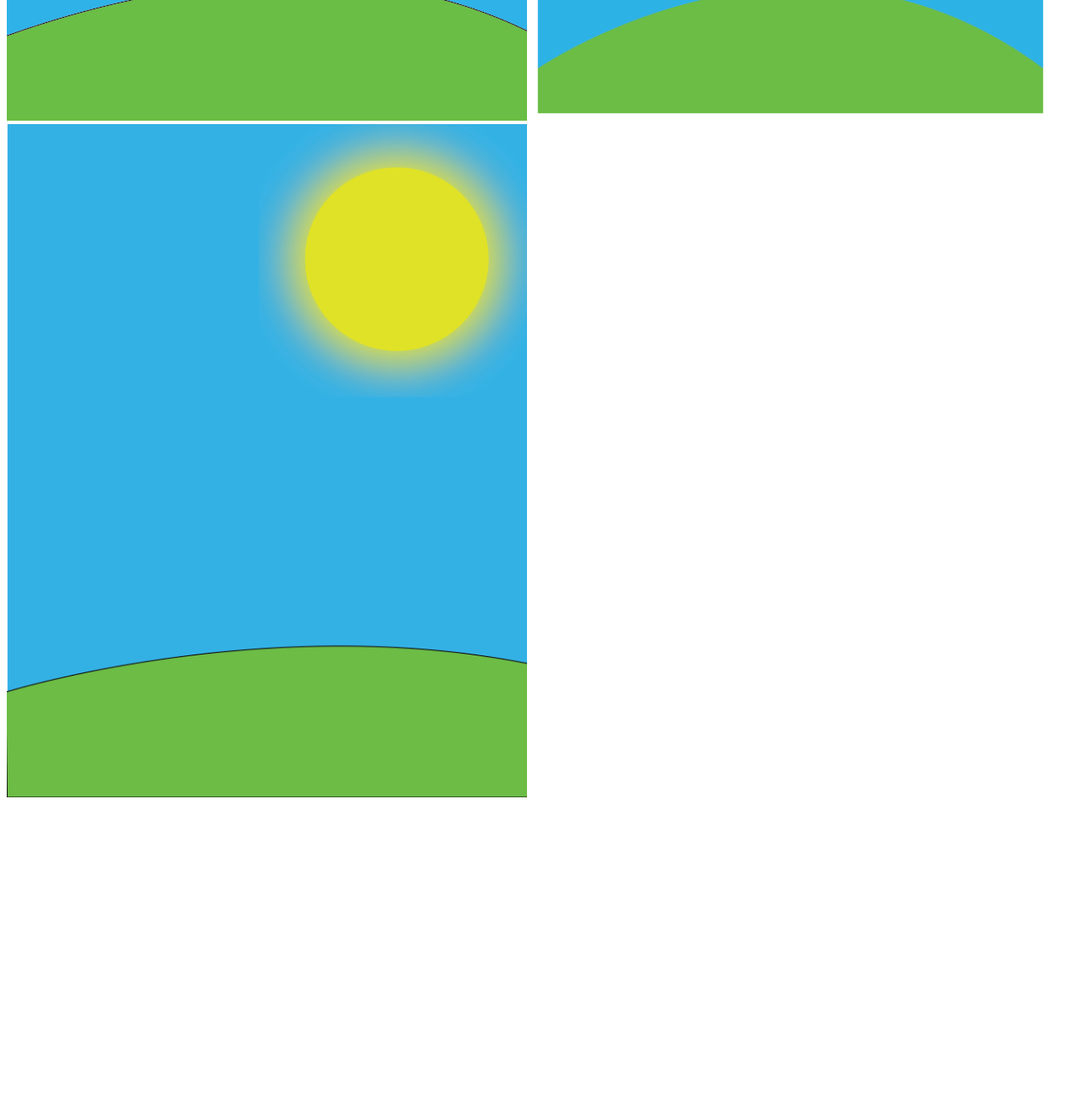
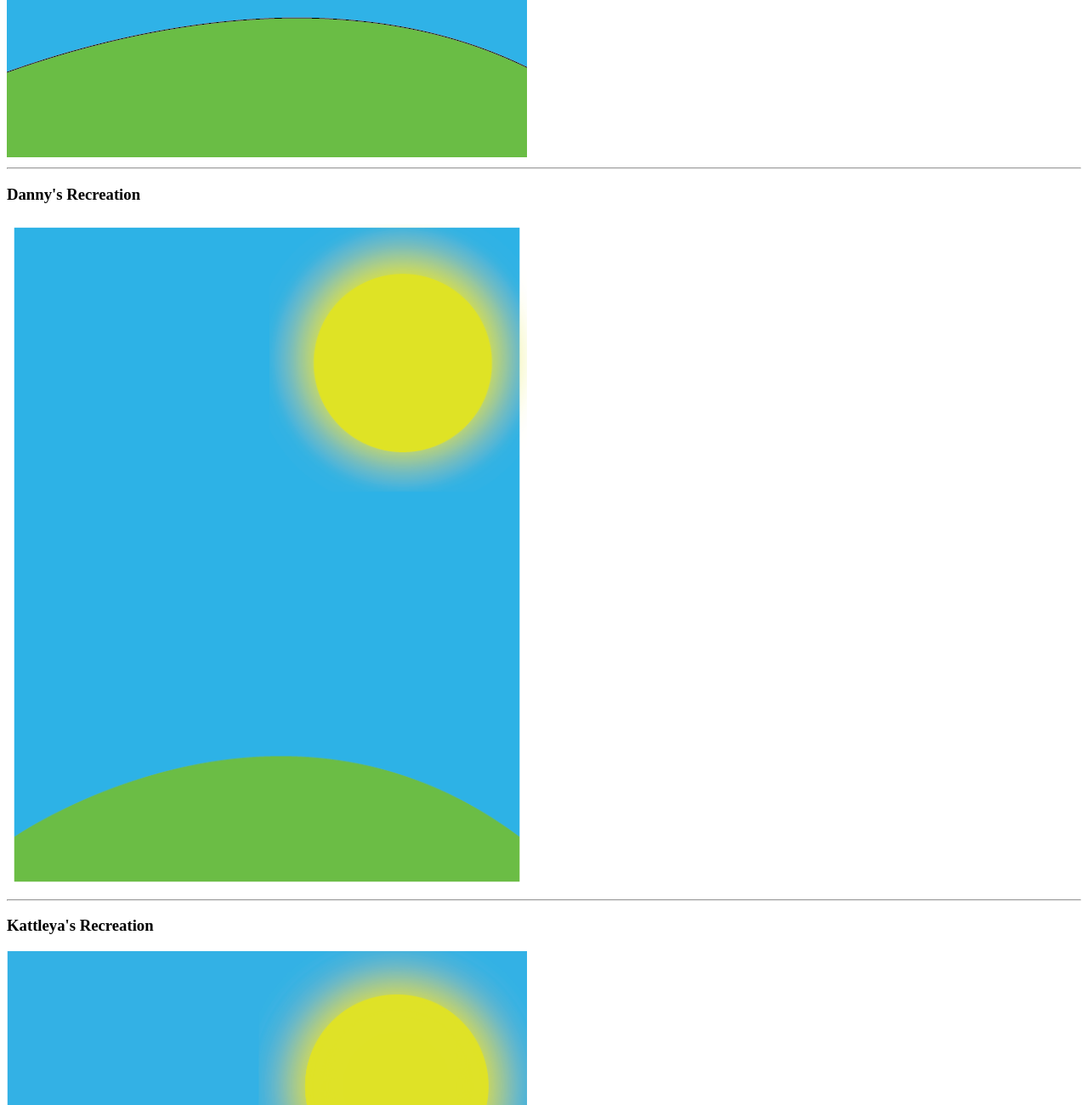
Before and after one commit to ColorCreation/avt217-ashwin, a plain HTML site: page Exercise_5/Exercise_5.html in a window 1280 px wide. Shown: the part 1124-2424 px from the top of the page at 85% size. Before the commit the page ends 2074 px from the top, so only its background shows below. Drawn offline with Linux system fonts and the light colour scheme.

Commit message:
exercise 5

```diff
--- a/Exercise_5/Exercise_5.html
+++ b/Exercise_5/Exercise_5.html
@@ -27,8 +27,13 @@
             <li>Set the radius in Gaussian Blur to 90 pixels</li>
             <li>Select the selection tool and position the blurred circle over the smaller circle with their centers overlapping</li>
         </ol>
+        <h3>Original</h3>
         <img src="original-01.png" style="width: 612px;" alt="original picture">
-        <img src="pic_recreate1.png" style="width: 612px;" alt="Phat's recreated picture">
+        <hr>
+        <h3>Danny's Recreation</h3>
+        <img src="pic_recreate1.png" style="width: 612px;" alt="Danny's recreated picture">
+        <hr>
+        <h3>Kattleya's Recreation</h3>
         <img src="pic_recreate_2.png" style="width: 612px;" alt="Kattleya's recreated picture">
     </body>
 </html>
```
